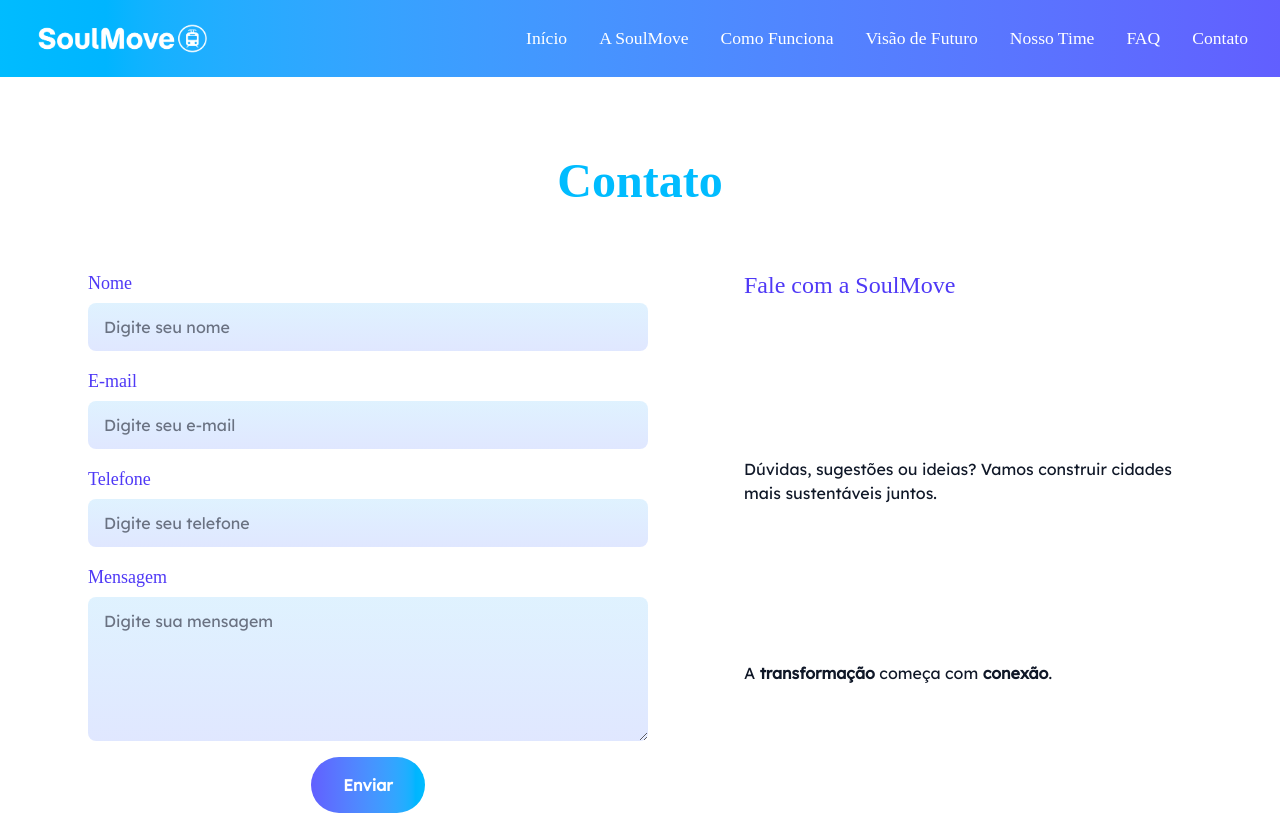
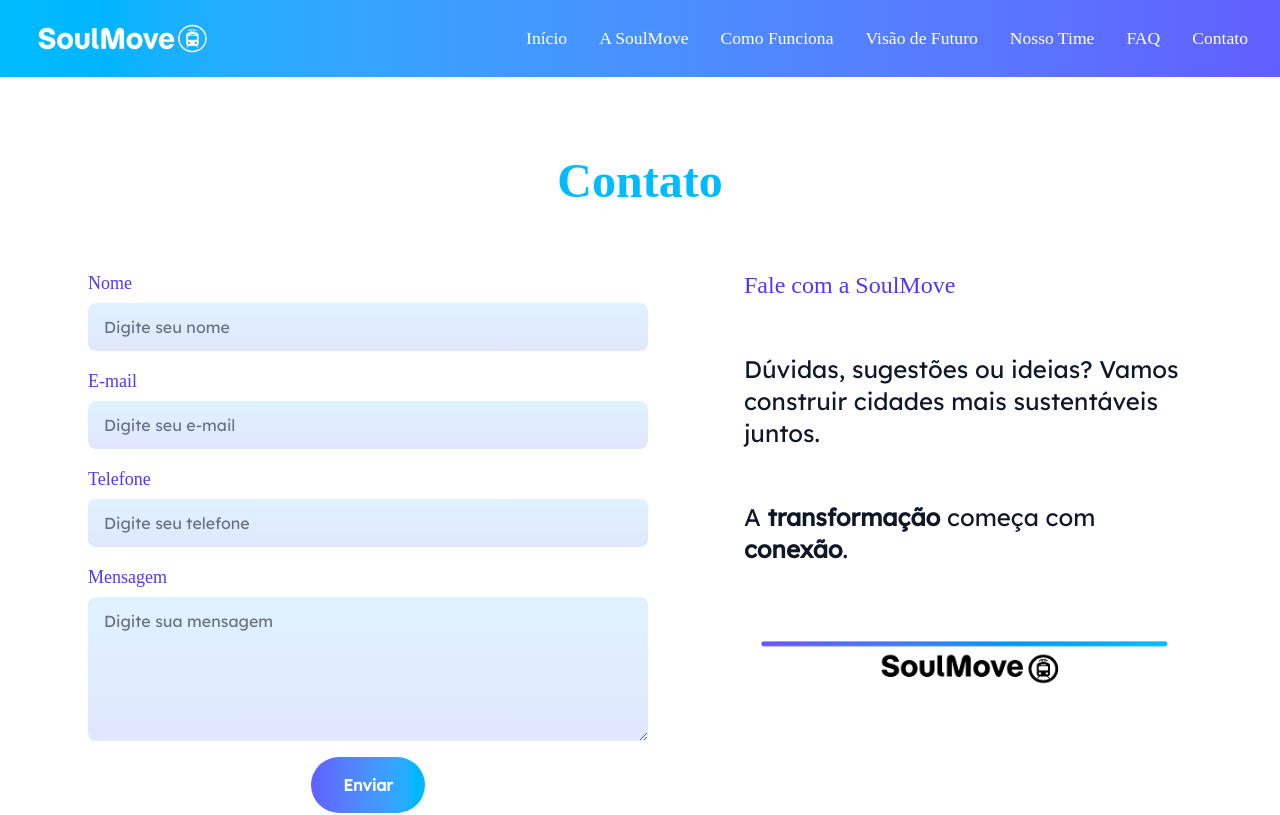
Before and after one commit to paulo-henrique253/soulmove-front-3, a React (Vite) app: page /contato in a window 1280 px wide. Shown: the top 815 px of the page. Built offline with nearby package versions, Linux system fonts and the light colour scheme; a web font is replaced by a local one.

Commit message:
feat: imagem adicionada no contato

```diff
--- a/src/pages/Contato.tsx
+++ b/src/pages/Contato.tsx
@@ -3,6 +3,7 @@
 import TituloPagina from "../components/TituloPagina";
 import CampoInput from "../components/ContatoInput";
 import CampoTextarea from "../components/ContatoTextarea";
+import imgContato from "../assets/contato_img_soum.png";
 import { contatoPadrao, type ContatoFormData } from "../data/contatos";
 
 function Contato() {
@@ -79,12 +80,13 @@
 
         <div className="hidden w-full max-w-md flex-col justify-between self-start lg:flex lg:h-[26rem]">
           <h2 className="font-['Momo_Trust_Display'] text-2xl text-indigo-600">Fale com a SoulMove</h2>
-          <p className="font-['Lexend_Deca'] text-gray-900">
+          <p className="font-['Lexend_Deca'] text-gray-900 text-2xl">
             Dúvidas, sugestões ou ideias? Vamos construir cidades mais sustentáveis juntos.
           </p>
-          <p className="font-['Lexend_Deca'] text-gray-900">
+          <p className="font-['Lexend_Deca'] text-gray-900 text-2xl">
             A <strong>transformação</strong> começa com <strong>conexão</strong>.
           </p>
+          <img src={imgContato} alt="Imagem da SoulMove" className="w-full h-auto rounded-3xl" />
         </div>
       </section>
 
```
